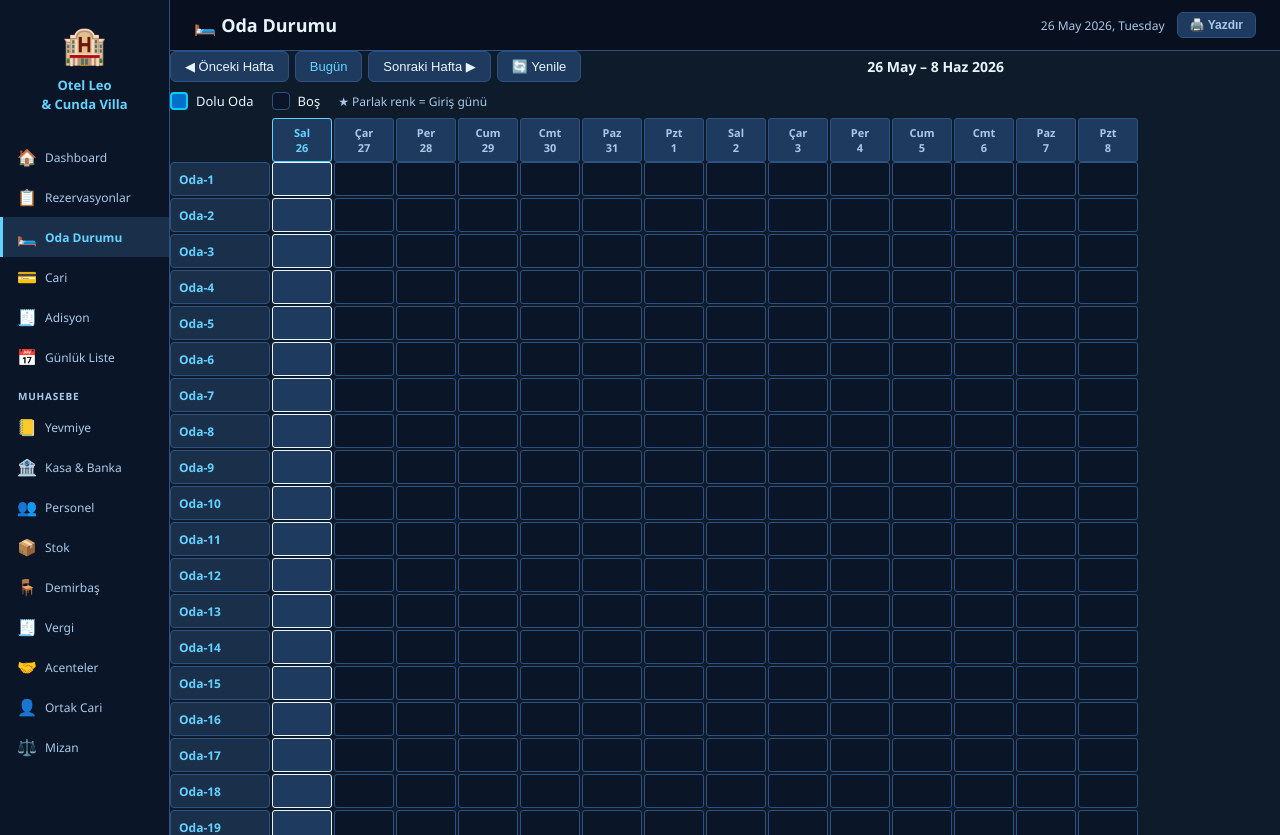
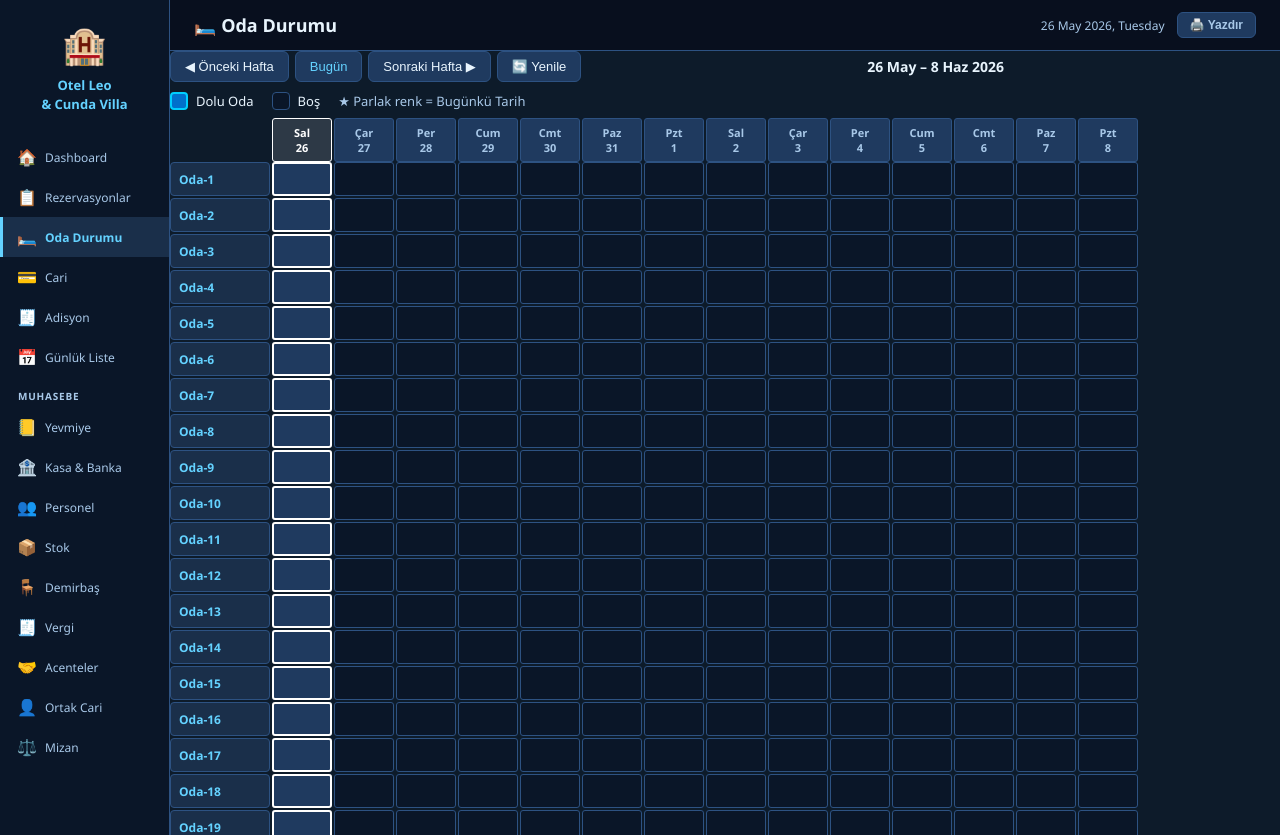
Before and after one commit to bmkucuk/otel-rzv, a Flask app: page /oda-durumu in a window 1280 px wide. Shown: the top 835 px of the page. Run offline with Flask 3, Linux system fonts and the light colour scheme; the visitor is signed in with stand-in values (Sample User, id 1); data that the repository does not hold is empty.

Commit message:
legend: Bugunku Tarih, today sutun beyaz border

```diff
--- a/templates/oda_durumu.html
+++ b/templates/oda_durumu.html
@@ -22,7 +22,7 @@
   padding:6px 4px;text-align:center;min-width:60px;width:60px;
   border:1px solid var(--border);border-radius:3px;white-space:pre-line;flex-shrink:0;
 }
-.day-header.today{color:var(--accent);border-color:var(--accent)40}
+.day-header.today{color:#fff;border-color:#fff;background:#ffffff22;font-weight:900}
 
 /* Grid sadece oda satırları, scroll burada */
 .grid-wrap{overflow-x:auto;overflow-y:auto;max-height:calc(100vh - 200px)}
@@ -38,12 +38,15 @@
 .cell{width:60px;height:34px;border-radius:3px;border:1px solid var(--border);
   display:flex;align-items:center;justify-content:center;font-size:11px;font-weight:700;cursor:default;position:relative}
 .cell.bos{background:var(--sidebar)}
-.cell.bos.today{background:var(--card2);border-color:var(--accent)40}
+.cell.bos.today{background:var(--card2);border-color:#fff;border-width:2px}
 .cell.dolu-leo{background:#0a4a7a;color:#00cfff;border-color:#00cfff}
+.cell.dolu-leo.today{border-color:#fff;border-width:2px}
 .cell.dolu-leo.giris{background:#0070cc;color:#fff;border-color:#00cfff}
 .cell.dolu-cv{background:#7a2e00;color:#ff6b00;border-color:#ff6b00}
+.cell.dolu-cv.today{border-color:#fff;border-width:2px}
 .cell.dolu-cv.giris{background:#cc4a00;color:#fff;border-color:#ff6b00}
 .cell.dolu-genel{background:#0a4a7a;color:#00cfff;border-color:#00cfff}
+.cell.dolu-genel.today{border-color:#fff;border-width:2px}
 .cell.dolu-genel.giris{background:#0070cc;color:#fff;border-color:#00cfff}
 .cell:hover .tooltip{display:block}
 .tooltip{display:none;position:absolute;bottom:calc(100% + 6px);left:50%;
@@ -113,10 +116,10 @@ function render(d){
     <span><div class="leg-dot" style="background:#0070cc;border:2px solid #00cfff"></div> Otel Leo (Dolu)</span>
     <span><div class="leg-dot" style="background:#cc4a00;border:2px solid #ff6b00"></div> Cunda Villa (Dolu)</span>
     <span><div class="leg-dot" style="background:var(--sidebar);border:1px solid var(--border)"></div> Boş</span>
-    <span style="color:var(--text2);font-size:12px">★ Parlak renk = Giriş günü</span>` : `
+    <span style="color:var(--text2)">★ Parlak renk = Bugünkü Tarih</span>` : `
     <span><div class="leg-dot" style="background:#0070cc;border:2px solid #00cfff"></div> Dolu Oda</span>
     <span><div class="leg-dot" style="background:var(--sidebar);border:1px solid var(--border)"></div> Boş</span>
-    <span style="color:var(--text2);font-size:12px">★ Parlak renk = Giriş günü</span>`;
+    <span style="color:var(--text2)">★ Parlak renk = Bugünkü Tarih</span>`;
 
   // Tarih satırını üstte render et (sabit kısımda)
   document.getElementById('dates-row').innerHTML = dates.map(dt=>{
@@ -154,7 +157,7 @@ function render(d){
         const cls=base+(cell.is_giris?' giris':'');
         const gF=cell.giris?new Date(cell.giris+'T00:00:00').toLocaleDateString('tr-TR'):'';
         const cF=cell.cikis?new Date(cell.cikis+'T00:00:00').toLocaleDateString('tr-TR'):'';
-        html+=`<div class="cell ${cls}">${cell.initials}<div class="tooltip">${cell.musteri}<br>${gF} – ${cF}<br>Föy: ${cell.foy_no}</div></div>`;
+        html+=`<div class="cell ${cls}${isToday?' today':''}">${cell.initials}<div class="tooltip">${cell.musteri}<br>${gF} – ${cF}<br>Föy: ${cell.foy_no}</div></div>`;
       } else {
         html+=`<div class="cell bos${isToday?' today':''}"></div>`;
       }
```
